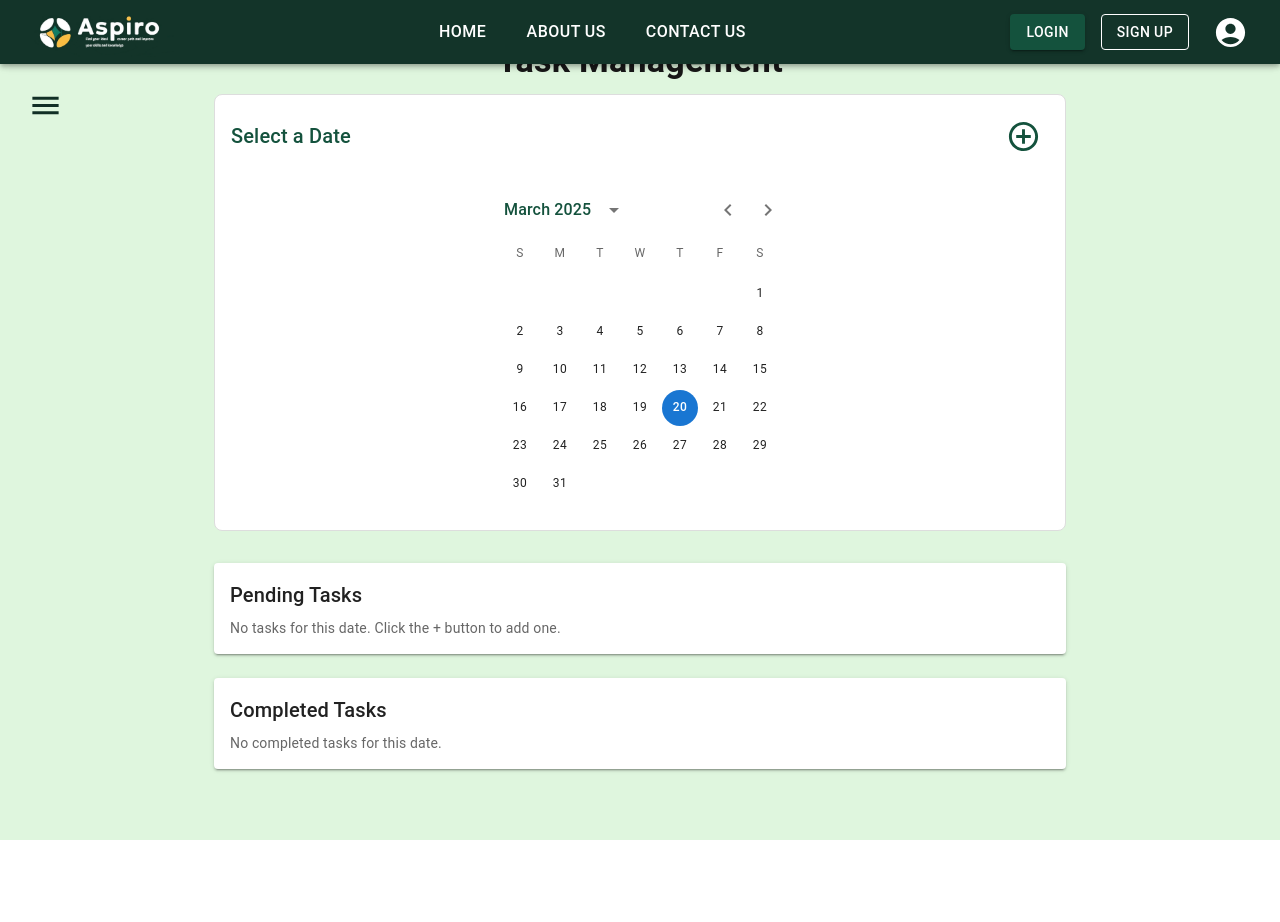
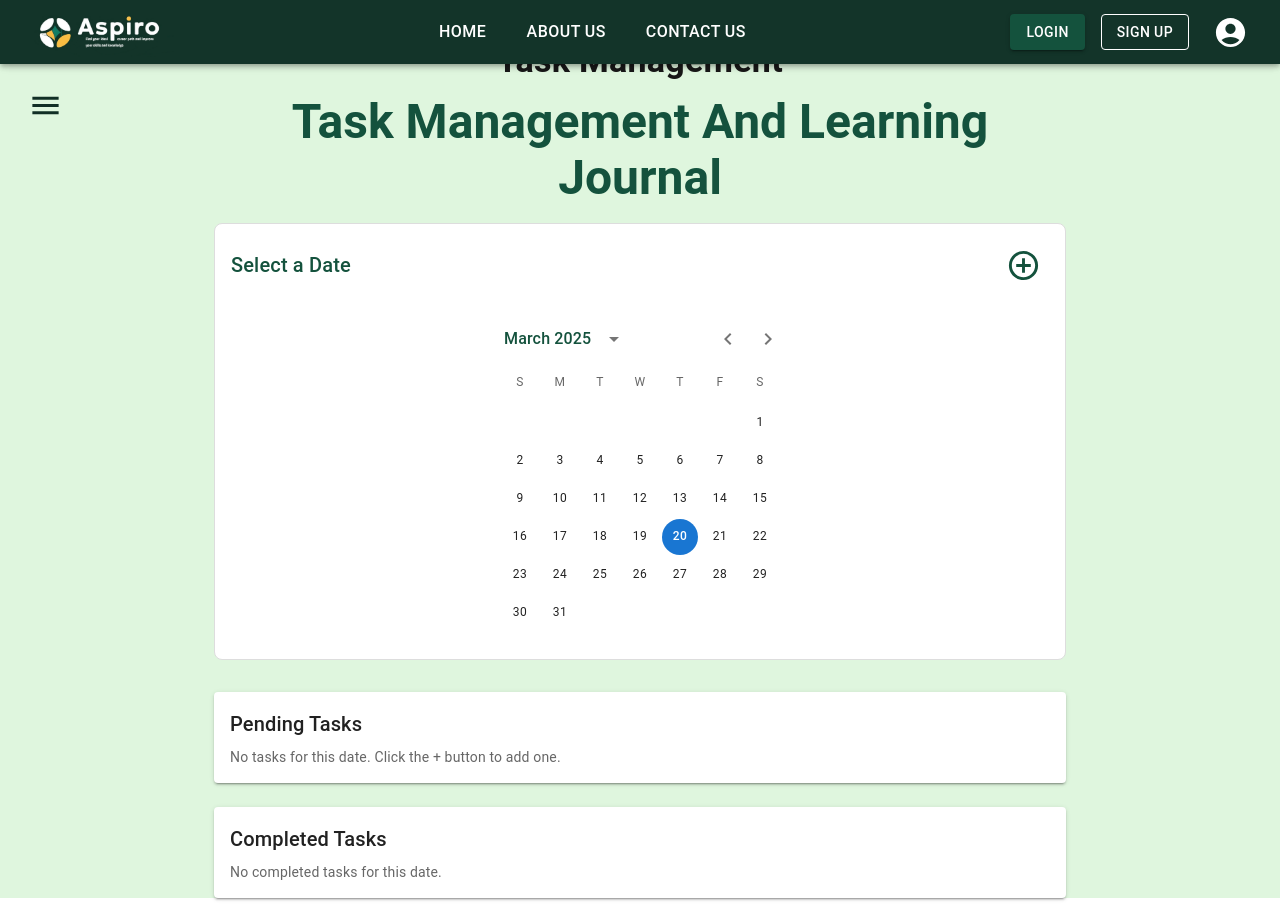
Before and after one commit to santhuxx/Aspiro, a Next.js app in the folder frontend/: page /task in a window 1280 px wide. Before the commit the page ends 840 px from the top, so only its background shows below. Built offline with nearby package versions, Linux system fonts and the light colour scheme.

Commit message:
validation updat

```diff
--- a/frontend/src/app/components/Calendar.js
+++ b/frontend/src/app/components/Calendar.js
@@ -16,6 +16,8 @@ const Calendar = ({ onDateSelect, onAddTaskClick }) => {
     onDateSelect(date);
   };
 
+  const isPastDate = selectedDate.isBefore(dayjs(), 'day');
+
   return (
     <Box sx={{ mb: 4, p: 2, border: '1px solid #ddd', borderRadius: 2, backgroundColor: 'white' }}>
       <LocalizationProvider dateAdapter={AdapterDayjs}>
@@ -26,6 +28,7 @@ const Calendar = ({ onDateSelect, onAddTaskClick }) => {
             onClick={() => onAddTaskClick(selectedDate)}
             aria-label="add task"
             sx={{ color: '#14523D' }}
+            disabled={isPastDate}
           >
             <AddCircleOutlineIcon fontSize="large" sx={{ color: '#14523D' }}/>
           </IconButton>
--- a/frontend/src/app/components/TaskForm.js
+++ b/frontend/src/app/components/TaskForm.js
@@ -51,7 +51,7 @@ const TaskForm = ({ open, onClose, onSubmit, selectedDate }) => {
         p: 4,
         borderRadius: 2
       }}>
-        <Typography variant="h6" gutterBottom>
+        <Typography variant="h6" color='#14523D' gutterBottom >
           Add New Task for {selectedDate?.format('MMMM D, YYYY')}
         </Typography>
         <form onSubmit={handleSubmit}>
--- a/frontend/src/app/task/page.jsx
+++ b/frontend/src/app/task/page.jsx
@@ -70,6 +70,9 @@ const TaskPage = () => {
           <Typography variant="h4" fontWeight="bold" gutterBottom sx={{ textAlign: 'center' }}>
             Task Management
           </Typography>
+          <Typography variant="h3" color='#14523D' fontWeight="bold" gutterBottom sx={{ textAlign: 'center' }}>
+            Task Management And Learning Journal
+          </Typography>
 
           <Calendar
             onDateSelect={handleDateSelect}
```
